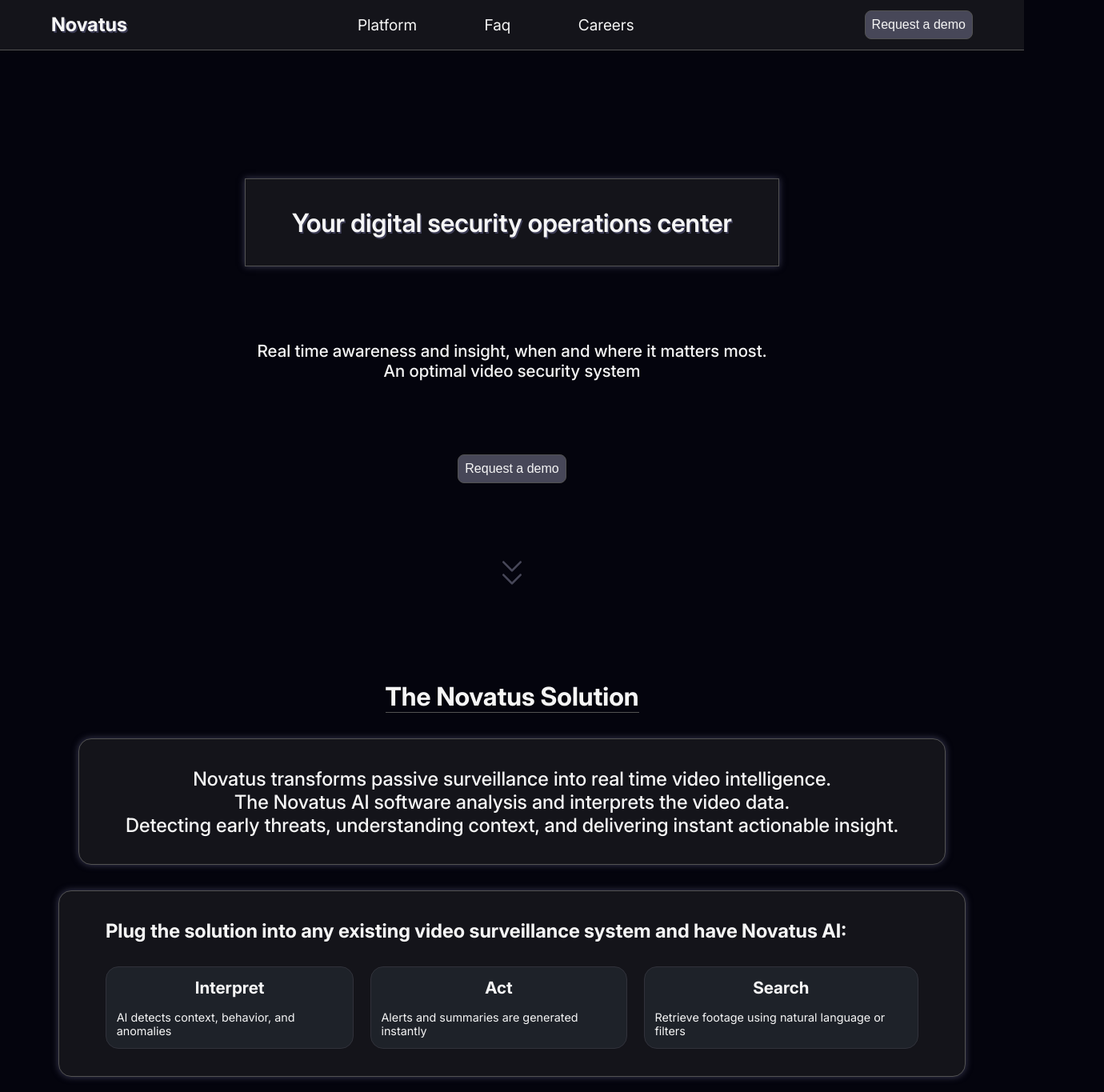
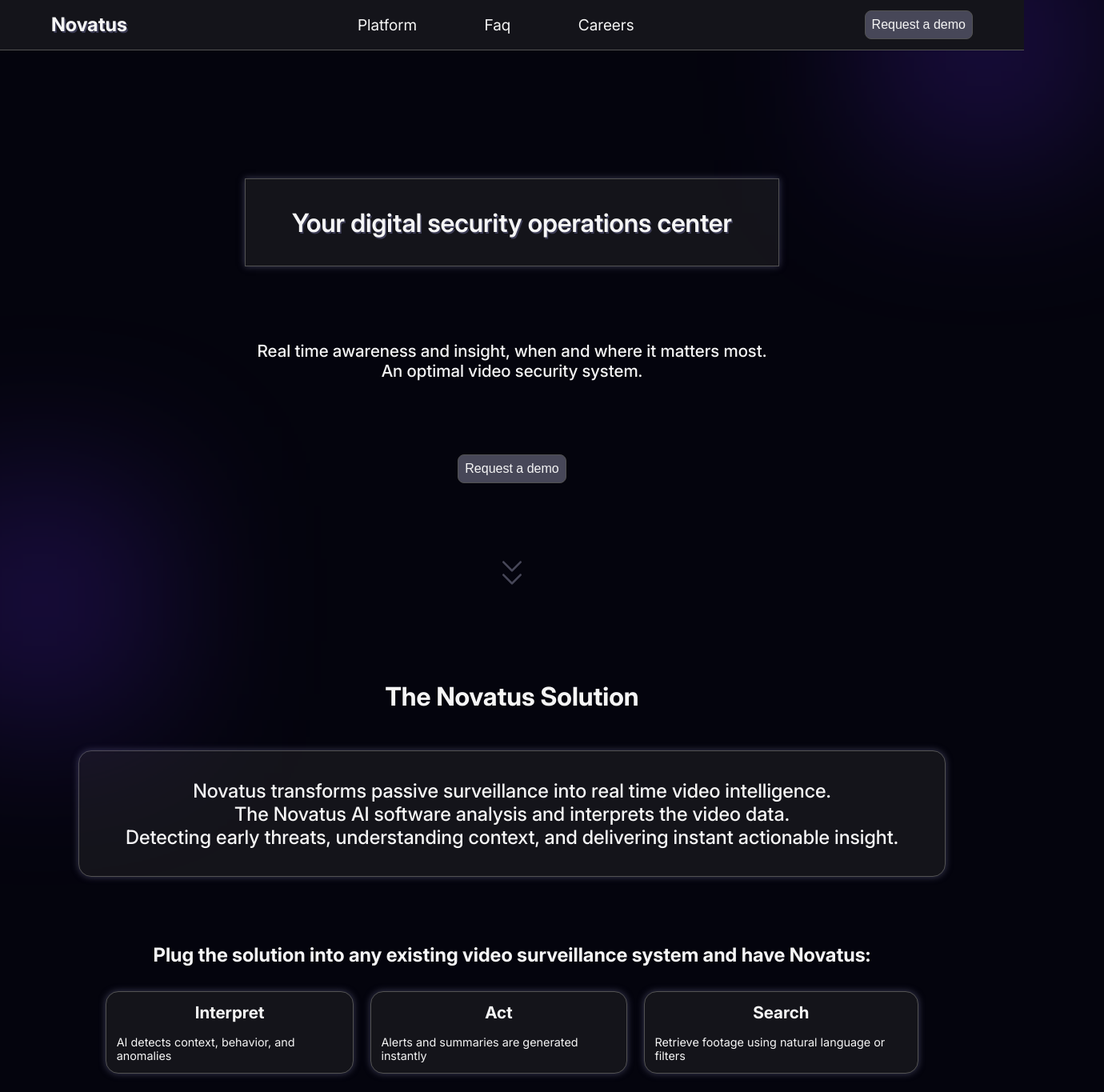
Before and after one commit to helauren42/ai-security-website, a React (Create React App) app in the folder FrontEnd/: page / in a window 1280 px wide. Shown: the top 1365 px of the page at 80% size, 1380 px wide, since content can reach past the window. Built offline with nearby package versions, Linux system fonts and the light colour scheme.

Commit message:
better design and ignore build and node_modules

```diff
--- a/FrontEnd/src/CSS/Brief.css
+++ b/FrontEnd/src/CSS/Brief.css
@@ -1,9 +1,8 @@
 #section-brief {
   width: 100%;
   height: auto;
-  display: flex;
-  justify-content: space-evenly;
-  align-items: center;
+  display: grid;
+  place-items: center;
   padding-top: 4%;
   padding-bottom: 3%;
   z-index: 1;
@@ -18,13 +17,12 @@
   justify-content: space-between;
   align-items: center;
   text-align: center;
-  gap: 2rem;
+  gap: 3rem;
 }
 
 #brief-title {
   color: var(--text-white);
   font-size: 2rem;
-  border-bottom: 0.01rem solid var(--dark-border2);
 }
 
 #brief-paragraph {
@@ -38,20 +36,18 @@
 
 #how-it-works {
   border-radius: 1rem;
-  background-color: var(--main-grey);
-  border: 0.01rem solid var(--dark-border2);
-  box-shadow: 0px 0px 0.5rem var(--blue-shadow);
+  width: 100%;
   padding: 3% 5%;
   display: flex;
   flex-direction: column;
   justify-content: space-evenly;
-  align-items: flex-start;
+  align-items: center;
   color: var(--text-white);
-  text-align: left;
 }
 
 #how-it-works-title {
   font-size: 1.5rem;
+  text-align: center;
 }
 
 #mini-trip-cards-section {
@@ -66,10 +62,11 @@
   display: flex;
   flex-direction: column;
   gap: 1rem;
-  border: 0.01rem solid var(--dark-border);
+  background-color: var(--main-grey);
+  border: 0.01rem solid var(--dark-border2);
+  box-shadow: 0px 0px 0.5rem var(--blue-shadow);
   padding: 0.8rem;
   border-radius: 1rem;
-  background-color: var(--card-black);
 }
 
 .mini-trip-card h3 {
@@ -78,6 +75,7 @@
 }
 
 .mini-trip-card p {
+  text-align: start;
   font-size: 0.9rem;
 }
 
@@ -87,7 +85,7 @@
   }
 
   #how-it-works-title {
-    font-size: 1.1rem;
+    font-size: 1.5rem;
   }
 
   #brief-paragraph {
@@ -109,12 +107,10 @@
   }
 
   #how-it-works-title {
-    font-size: 0.7rem;
+    font-size: 1.3rem;
   }
 
   #brief-paragraph {
     font-size: 0.9rem;
   }
-
-  .mini-trip-card {}
 }
--- a/FrontEnd/src/CSS/Header.css
+++ b/FrontEnd/src/CSS/Header.css
@@ -10,6 +10,29 @@
   flex-wrap: wrap;
   color: var(--text-white);
   padding: 5%;
+  background-color: var(--main-black);
+}
+
+header::before,
+header::after {
+  content: '';
+  position: absolute;
+  width: 300px;
+  height: 300px;
+  background: #3b1c8c;
+  filter: blur(100px);
+  opacity: 0.4;
+  z-index: 0;
+}
+
+header::before {
+  top: -100px;
+  right: -100px;
+}
+
+header::after {
+  bottom: -100px;
+  left: -100px;
 }
 
 #header-ghost {
--- a/FrontEnd/src/CSS/Navbar.css
+++ b/FrontEnd/src/CSS/Navbar.css
@@ -1,13 +1,13 @@
 nav {
   width: 100%;
   position: fixed;
+  z-index: 10000;
 }
 
 #navbar {
   background-color: var(--main-grey);
   position: fixed;
   width: 100%;
-  z-index: 10000;
   display: flex;
   flex-direction: row;
   align-items: center;
--- a/FrontEnd/src/JS/Brief.js
+++ b/FrontEnd/src/JS/Brief.js
@@ -8,7 +8,7 @@
           The Novatus AI software analysis and interprets the video data.<br /> Detecting early threats, understanding context, and delivering instant actionable insight.<br />
         </p>
         <div id="how-it-works">
-          <h2 id="how-it-works-title">Plug the solution into any existing video surveillance system and have Novatus AI:</h2>
+          <h2 id="how-it-works-title">Plug the solution into any existing video surveillance system and have Novatus:</h2>
           <div id="mini-trip-cards-section">
             <div className='mini-trip-card'>
               <h3>Interpret</h3>
--- a/FrontEnd/src/JS/Header.js
+++ b/FrontEnd/src/JS/Header.js
@@ -9,7 +9,7 @@
         <p className="main-text">Your digital security operations center</p>
       </div>
       <div className="classic-paragraph" id="second-text-cont">
-        <p className="second-text">Real time awareness and insight, when and where it matters most.<br />An optimal video security system</p>
+        <p className="second-text">Real time awareness and insight, when and where it matters most.<br />An optimal video security system.</p>
       </div>
       <div id="header-btn-cont">
         <button className='classic-btn std-hover-active' id="service-btn">Request a demo</button>
```
Also changed, not shown: 1 other file (tests, documents, lock files or other folders).
